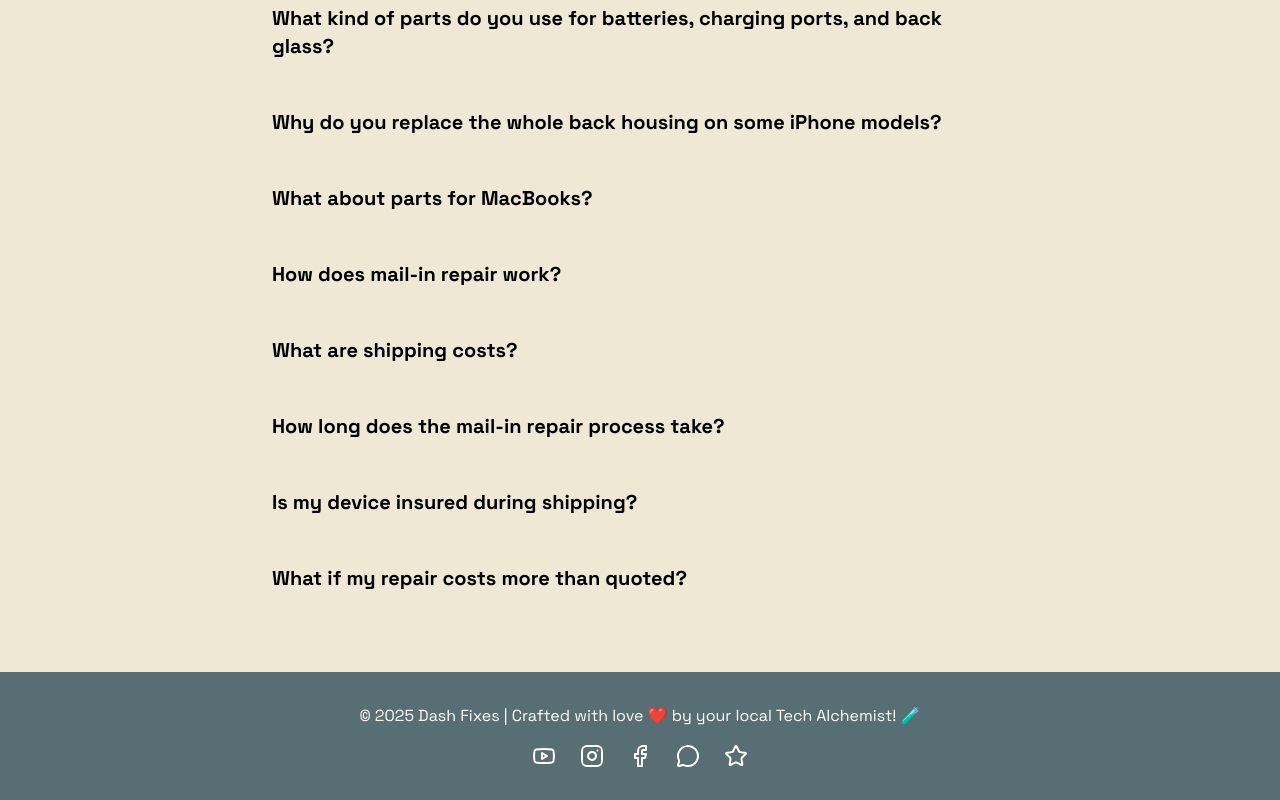
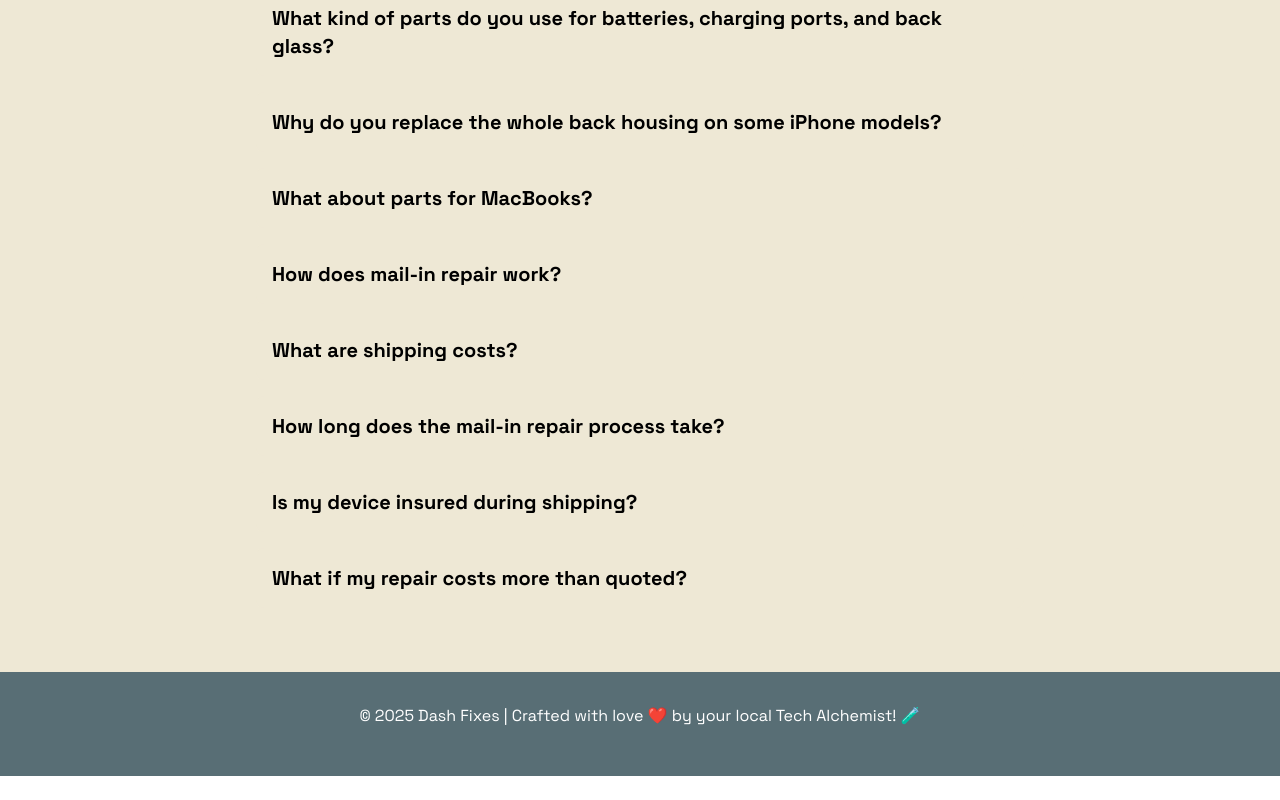
Before and after one commit to debugonezero/dash-fixes-v2, a Next.js app: page / in a window 1280 px wide. Shown: the part 5227-6027 px from the top of the page. After the commit the page ends 6003 px from the top, so only its background shows below. Built offline with nearby package versions, Linux system fonts and the light colour scheme.

Commit message:
Replace Lucide social icons in footer with Font Awesome brand icons

```diff
--- a/src/app/Footer.tsx
+++ b/src/app/Footer.tsx
@@ -1,5 +1,3 @@
-import { Youtube, Instagram, Facebook, MessageCircle, Star } from 'lucide-react';
-
 const Footer = () => {
   return (
     <footer className="py-8 px-4 sm:px-6 lg:px-8 bg-solarized-dark3 text-solarized-light">
@@ -17,7 +15,7 @@ const Footer = () => {
             className="hover:text-solarized-blue"
             aria-label="Visit our YouTube channel"
           >
-            <Youtube className="w-6 h-6" />
+            <i className="fa-brands fa-youtube w-6 h-6"></i>
           </a>
           <a
             href="https://www.instagram.com/dash.fixes/"
@@ -26,7 +24,7 @@ const Footer = () => {
             className="hover:text-solarized-blue"
             aria-label="Visit our Instagram page"
           >
-            <Instagram className="w-6 h-6" />
+            <i className="fa-brands fa-instagram w-6 h-6"></i>
           </a>
           <a
             href="https://www.facebook.com/profile.php?id=61580755575702"
@@ -35,7 +33,7 @@ const Footer = () => {
             className="hover:text-solarized-blue"
             aria-label="Visit our Facebook page"
           >
-            <Facebook className="w-6 h-6" />
+            <i className="fa-brands fa-facebook w-6 h-6"></i>
           </a>
           <a
             href="https://www.tiktok.com/@dashfixes"
@@ -44,7 +42,7 @@ const Footer = () => {
             className="hover:text-solarized-blue"
             aria-label="Visit our TikTok page"
           >
-            <MessageCircle className="w-6 h-6" />
+            <i className="fa-brands fa-tiktok w-6 h-6"></i>
           </a>
           <a
             href="https://www.yelp.com/biz/dash-fixes-pasadena"
@@ -53,7 +51,7 @@ const Footer = () => {
             className="hover:text-solarized-blue"
             aria-label="Visit our Yelp page"
           >
-            <Star className="w-6 h-6" />
+            <i className="fa-brands fa-yelp w-6 h-6"></i>
           </a>
         </div>
       </div>
```
